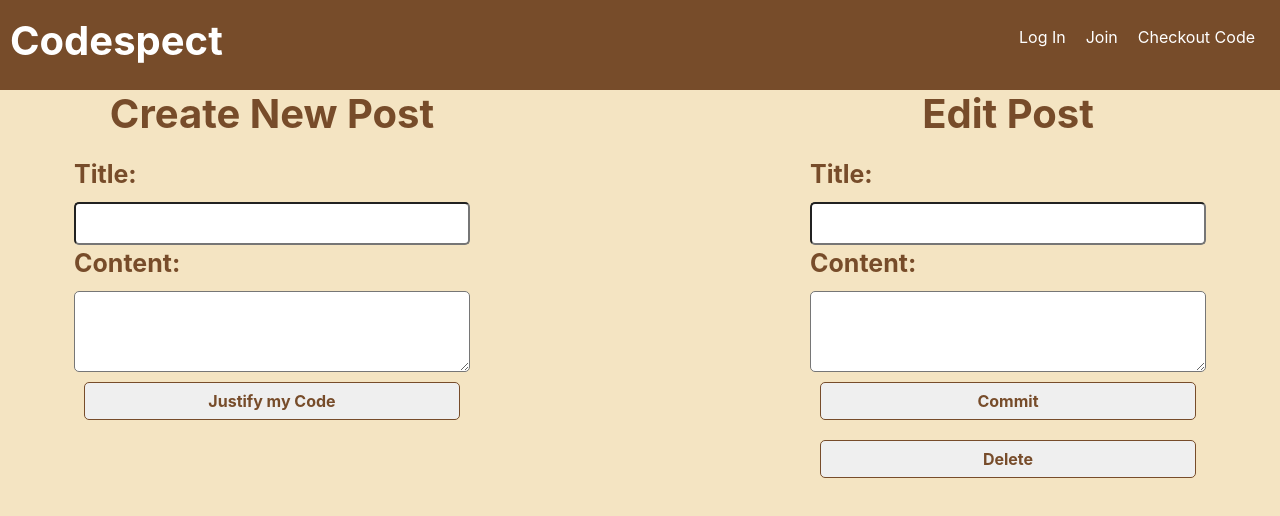
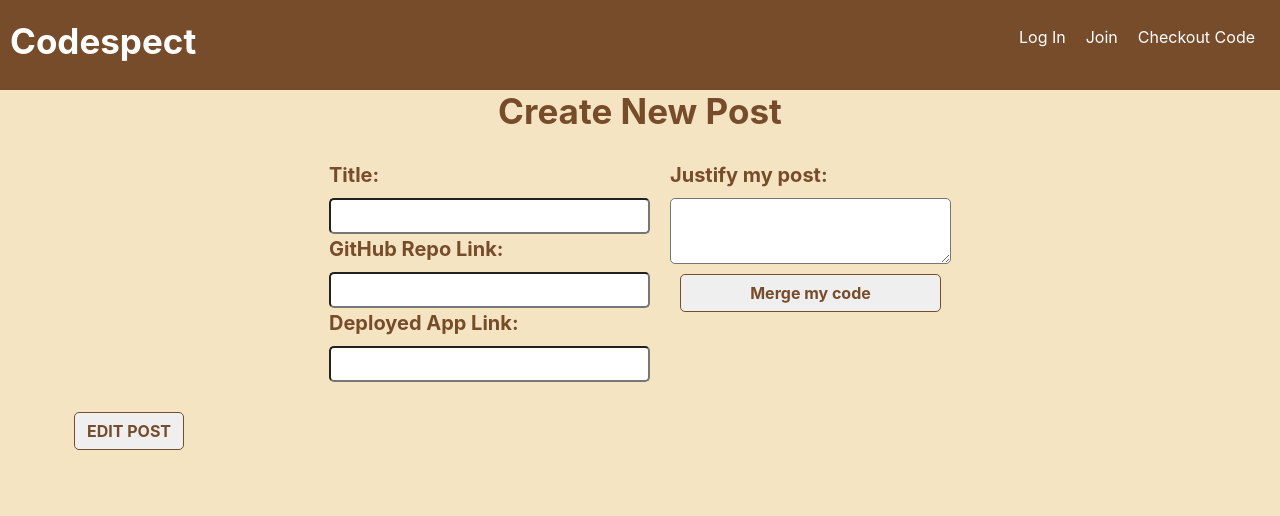
Before and after one commit to Weekend-at-MERNie-s/checkout-my-code, a React (Create React App) app in the folder client/: page /user-page in a window 1280 px wide. Shown: the top 516 px of the page. Built offline with nearby package versions, Linux system fonts and the light colour scheme.

Commit message:
update to create new post content

```diff
--- a/client/public/index.html
+++ b/client/public/index.html
@@ -44,7 +44,7 @@
 
 
   <!-- THE BELOW CODE IS STOPPING THE REACT AUTO REFRESH -->
-  <!-- USE THIS TO START APP: `REACT_APP_DISABLE_LIVE_RELOAD=true npm start` -->
+  <!-- USE THIS TO START APP *IF YOU WANT TO* USE THIS SLOWER AUTO REFRESH FEATURE: `REACT_APP_DISABLE_LIVE_RELOAD=true npm start` -->
 
   <% if (process.env.REACT_APP_DISABLE_LIVE_RELOAD === "true") { %>
     <!--
--- a/client/src/components/edit-post/index.js
+++ /dev/null
@@ -1,22 +0,0 @@
-import React, {useState, useEffect} from "react";
-import css from "./style.css";
-
-function EditPost() {
-
-  return (
-    <section>
-      <div className="edit-post">
-        <h1>Edit Post</h1>
-        <form className="edit-form">
-          <label htmlFor="post-title">Title:</label>
-          <input type="text" id="post-title" name="post-title" />
-          <label htmlFor="content">Content:</label>
-          <textarea id="content" name="content"></textarea>
-          <button type="submit" className='btn'>Commit</button>
-          <button type="submit" className='btn'>Delete</button>
-        </form>
-      </div>
-    </section>
-  );
-}
-export default EditPost;
--- a/client/src/components/edit-post/style.css
+++ /dev/null
@@ -1,67 +0,0 @@
-h1 {
-    font-size: 40px;
-    font-weight: bold;
-
-  }
-  .edit-post {
-    color: #774c2a;
-    display: flex;
-    flex-direction: column;
-    align-items: center;
-  }
-
-  .edit-form {
-    display: flex;
-    flex-direction: column;
-    margin: 10px;
-    font-size: 25px;
-    font-weight: bold;
-  }
-
-  input,
-  textarea {
-    border-radius: 5px;
-    outline: none;
-  }
-
-  .btn {
-    margin: 10px;
-    color: #774c2a;
-    font-weight: bold;
-    border-radius: 5px;
-  border-color:#774c2a;
-  }
-
-
-/* .edit-post {
-    color: #774c2a;
-    display: flex;
-    flex-direction: column;
-    align-items: center;
-}
-
-h1 {
-  font-size: 40px;
-  font-weight: bold;
-}
-
-.edit-post-form {
-  display: flex;
-  flex-direction: column;
-  margin: 10px;
-  font-size: 25px;
-  font-weight: bold;
-}
-
-input,
-textarea {
-  border-radius: 5px;
-  outline: none;
-}
-
-.edit-btns {
-  margin: 10px;
-  color: #774c2a;
-  font-weight: bold;
-  border-radius: 5px;
-} */
--- a/client/src/components/main/index.js
+++ b/client/src/components/main/index.js
@@ -13,16 +13,7 @@ function Main() {
         </h3>
         <div className="code-display">
            *list of users posted code files here*
-          <form class="comment-form">
-            <div>
-              <textarea name="comment-text"></textarea>
-            </div>
-            <div>
-              <button type="submit" className='submit-btn'>
-                Push Commentary
-              </button>
-            </div>
-          </form>
+
         </div>
       </div>
     </section>
--- a/client/src/components/single-post/index.js
+++ b/client/src/components/single-post/index.js
@@ -4,9 +4,35 @@ import css from "./style.css";
 function SinglePost() {
   return (
     <section>
-        <div className="single-post">
-        page for single post with existing commentary and input to add comments
+      {/* <div className="single-post">
+        *single posts display here with option to add commentary*
+      </div>
+      <form class="comment-form">
+        <div>
+          <textarea name="comment-text"></textarea>
         </div>
+        <div>
+          <button type="submit" className="submit-btn">
+            Push Commentary
+          </button>
+        </div>
+      </form> */}
+
+      {/* <div className="edit-post">
+        <h1>Edit Post</h1>
+        <form className="edit-form">
+          <label htmlFor="post-title">Title:</label>
+          <input type="text" id="post-title" name="post-title" />
+          <label htmlFor="content">Content:</label>
+          <textarea id="content" name="content"></textarea>
+          <button type="submit" className="btn">
+            Commit
+          </button>
+          <button type="submit" className="btn">
+            Delete
+          </button>
+        </form>
+      </div> */}
     </section>
   );
 }
--- a/client/src/components/user-page/index.js
+++ b/client/src/components/user-page/index.js
@@ -1,16 +1,21 @@
 import React, {useState, useEffect} from "react";
 import css from "./style.css";
-import EditPost from "../edit-post";
+import SinglePost from "../single-post";
 
 function UserPage() {
 
     const [title, setTitle] = useState('');
-    const [content, setContent]= useState('');
+    const [github, setGithub]= useState('');
+    const [deploy, setDeploy]= useState('');
+    const [justify, setJustify]= useState('');
+
     const [postList, setPostList]= useState([]);
     const handleSubmit = (event)=> {
         event.preventDefault();
         console.log('title', title)
-        console.log('content', content)
+        console.log('github', github)
+        console.log('deploy', deploy)
+        console.log('justify', justify)
 
         //await fetch.post (title, content)
 
@@ -27,21 +32,34 @@ function UserPage() {
   return (
 
     <section className='user-post-page'>
+
       <div className="new-post">
         <h1>Create New Post</h1>
         <form className="post-form" onSubmit={handleSubmit}>
-          <label htmlFor="post-title">Title:</label>
-          <input type="text" id="post-title" name="post-title" onChange={e=> setTitle(e.target.value)}/>
-          <label htmlFor="content">Content:</label>
-          <textarea id="content" name="content" onChange={e=> setContent(e.target.value)}></textarea>
-          <button type="submit" className='btn'>
-            Justify my Code
-          </button>
+          <div className='content'>
+            <label htmlFor="post-title">Title:</label>
+            <input type="text" id="post-title" name="post-title" onChange={e=> setTitle(e.target.value)}/>
+            <label htmlFor="github">GitHub Repo Link:</label>
+            <input id="content" name="content" onChange={e=> setGithub(e.target.value)}/>
+            <label htmlFor="deploy">Deployed App Link:</label>
+            <input id="content" name="content" onChange={e=> setDeploy(e.target.value)}/>
+          </div>
+
+          <div className='justify'>
+              <label htmlFor="content">Justify my post:</label>
+            <textarea id="justify" name="content" onChange={e=> setJustify(e.target.value)}></textarea>
+            <button type="submit" className='btn'>
+              Merge my code
+            </button>
+          </div>
+
         </form>
       </div>
-        <EditPost />
-        {/* <h1>View your previous posts</h1>  */}
+        <SinglePost />
         {/* display list post- need to use .map method (postList) */}
+        <div>
+        <button className='btn'>EDIT POST</button>
+        </div>
     </section>
   );
 }
--- a/client/src/components/user-page/style.css
+++ b/client/src/components/user-page/style.css
@@ -1,11 +1,11 @@
 h1 {
-  font-size: 40px;
+  font-size: 35px;
   font-weight: bold;
 
 }
 .user-post-page{
   display: flex;
-  flex-direction: row;
+  flex-direction: column;
   justify-content: space-between;
   margin-left: 5vw;
   margin-right: 5vw;
@@ -19,12 +19,21 @@ h1 {
 
 .post-form {
   display: flex;
+  flex-direction: row;
+  margin: 10px;
+  font-size: 20px;
+  font-weight: bold;
+}
+.content{
+  display: flex;
   flex-direction: column;
   margin: 10px;
-  font-size: 25px;
-  font-weight: bold;
 }
-
+.justify{
+  display: flex;
+  flex-direction: column;
+  margin: 10px;
+}
 input,
 textarea {
   border-radius: 5px;
```
